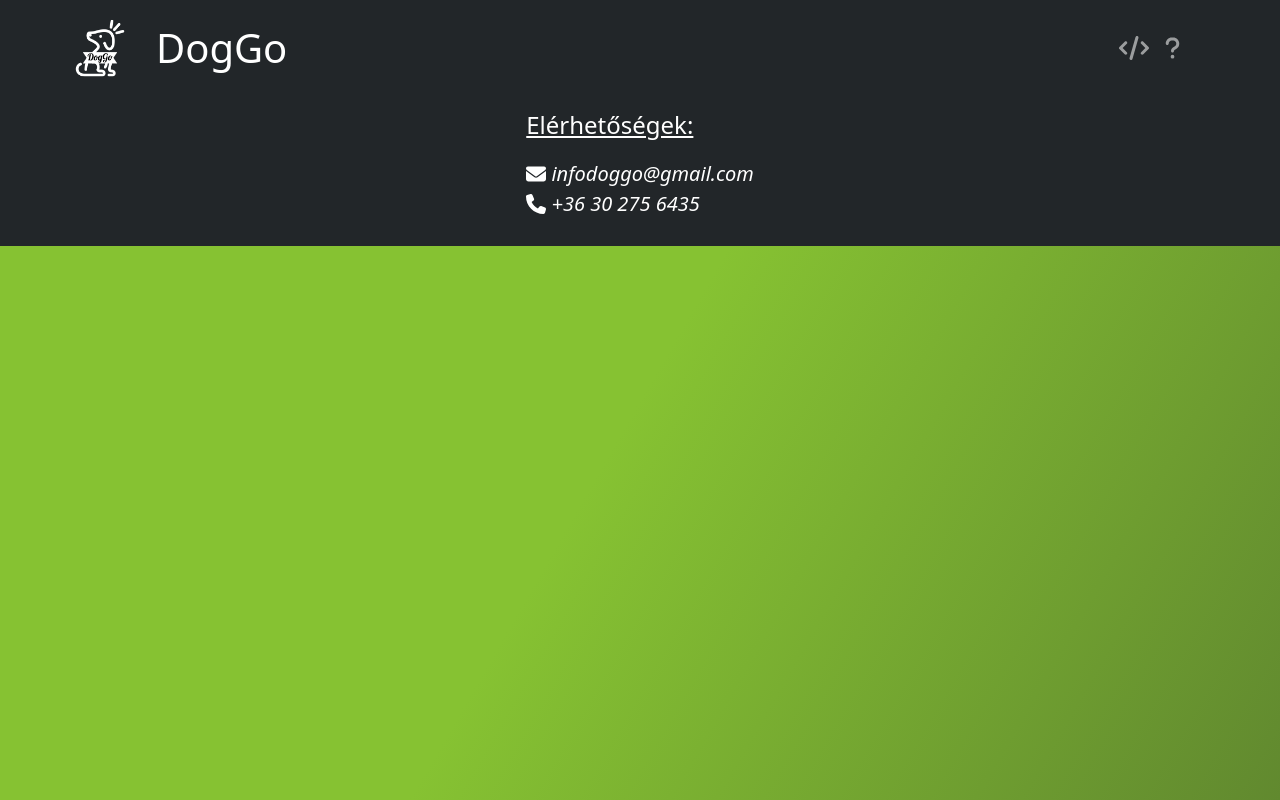
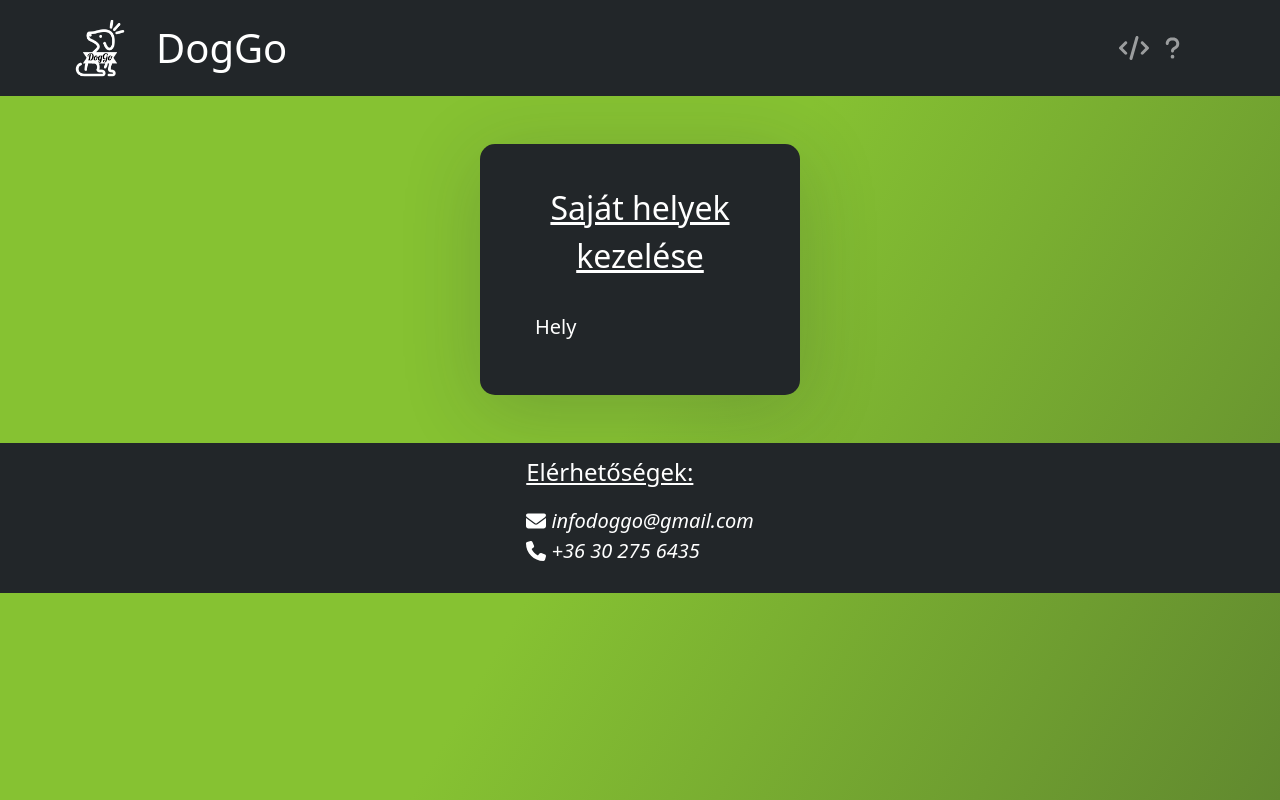
Before and after one commit to kilianmarcell/DogGo_Web, a Vue app: page /helyek in a window 1280 px wide. Built offline with nearby package versions, Linux system fonts and the light colour scheme.

Commit message:
Saját hely komponens elkezdve Rootok átírva

```diff
--- a/src/App.vue
+++ b/src/App.vue
@@ -12,7 +12,6 @@ import Header from './components/layouts/Header.vue'
 import Footer from './components/layouts/Footer.vue'
 import Text from './components/layouts/Text.vue'
 import Map from './components/parts/Map.vue'
-import List from "./components/parts/List.vue"
 
 export default {
   name: 'App',
@@ -21,8 +20,7 @@ export default {
     Header,
     Text,
     Map,
-    Footer,
-    List
+    Footer
 },
 
   data() {
--- a/src/components/layouts/Header.vue
+++ b/src/components/layouts/Header.vue
@@ -29,8 +29,9 @@
                                    <a class="nav-link dropdown-toggle" href="#" id="navbarDropdown" role="button" data-bs-toggle="dropdown" aria-expanded="false">
                                         {{ user.username }} <fa :icon="['fas', 'user']"/>
                                    </a>
-                                   <ul class="dropdown-menu" aria-labelledby="navbarDropdown">
+                                   <ul class="dropdown-menu dropdown-menu-dark" aria-labelledby="navbarDropdown">
                                         <li><router-link :to="{ name: 'UserData' }" class="dropdown-item">Adataim módosíása</router-link></li>
+                                        <li><router-link :to="{ name: 'MyLocationsPage' }" class="dropdown-item">Helyeim módosíása</router-link></li>
                                         <li><hr class="dropdown-divider"></li>
                                         <li><a @click="signOut" class="dropdown-item" href="#">Kijelentkezés</a></li>
                                    </ul>
--- a/src/components/parts/List.vue
+++ b/src/components/parts/Locations.vue
@@ -57,7 +57,7 @@
 import axios from "axios"
 
 export default {
-    name: 'List',
+    name: 'Locations',
 
     data() {
         return {
--- /dev/null
+++ b/src/components/parts/MyLocations.vue
@@ -0,0 +1,32 @@
+<template>
+     <div class="d-grid gap-3 col-3 mx-auto mt-5 mb-5 text-inner">
+        <div class="text-decoration-underline fs-2 text-center pb-3">
+            Saját helyek kezelése
+        </div>
+        <div class="container">
+            <div class="row mb-2">
+                <label class="fs-5 p-0">Hely</label>
+                <input v-if="user" type="text"
+                    class="fs-5"
+                    placeholder="Felhasználónév"
+                    :value="user.username">
+            </div>
+        </div>
+    </div>
+</template>
+
+<script>
+import { mapGetters } from 'vuex'
+
+export default {
+     name: 'UserData',
+
+     computed: {
+         ...mapGetters(['user'])
+     }
+}
+</script>
+
+<style>
+
+</style>
--- a/src/components/sites/HomePage.vue
+++ b/src/components/sites/HomePage.vue
@@ -1,13 +1,13 @@
 <template>
      <Text/>
-     <List/>
+     <Locations/>
 </template>
 
 <script>
 import { mapGetters } from 'vuex'
 import Text from '../layouts/Text.vue'
 import Map from '../parts/Map.vue'
-import List from '../parts/List.vue'
+import Locations from '../parts/Locations.vue'
 
 export default {
      name: 'HomePage',
@@ -15,7 +15,7 @@ export default {
      components: {
           Text,
           Map,
-          List
+          Locations
      },
 
      computed: {
--- a/src/components/sites/InfoPage.vue
+++ b/src/components/sites/InfoPage.vue
@@ -13,7 +13,3 @@ export default {
      }
 }
 </script>
-
-<style>
-
-</style>
--- a/src/components/sites/LoginPage.vue
+++ b/src/components/sites/LoginPage.vue
@@ -13,7 +13,3 @@ export default {
      }
 }
 </script>
-
-<style>
-
-</style>
--- /dev/null
+++ b/src/components/sites/MyLocationsPage.vue
@@ -0,0 +1,15 @@
+<template>
+     <MyLocations/>
+</template>
+
+<script>
+import MyLocations from "../parts/MyLocations.vue"
+
+export default {
+     name: 'MyLocationsPage',
+
+     components: {
+          MyLocations
+     }
+}
+</script>
--- a/src/components/sites/RegisterPage.vue
+++ b/src/components/sites/RegisterPage.vue
@@ -13,7 +13,3 @@ export default {
      }
 }
 </script>
-
-<style>
-
-</style>
--- a/src/components/sites/UserDataPage.vue
+++ b/src/components/sites/UserDataPage.vue
@@ -13,7 +13,3 @@ export default {
      }
 }
 </script>
-
-<style>
-
-</style>
--- a/src/router/index.js
+++ b/src/router/index.js
@@ -5,6 +5,7 @@ import RegisterPage from '../components/sites/RegisterPage.vue'
 import LoginPage from '../components/sites/LoginPage.vue'
 import InfoPage from '../components/sites/InfoPage.vue'
 import UserDataPage from '../components/sites/UserDataPage.vue'
+import MyLocationsPage from '../components/sites/MyLocationsPage.vue'
 
 const router = createRouter({
   history: createWebHistory(),
@@ -15,24 +16,29 @@ const router = createRouter({
       component: HomePage
     },
     {
-      path: '/register',
+      path: '/regisztracio',
       name: 'Register',
       component: RegisterPage
     },
     {
-      path: '/login',
+      path: '/bejelentkezes',
       name: 'Login',
       component: LoginPage
     },
     {
-      path: '/info',
+      path: '/doggoinformacio',
       name: 'Info',
       component: InfoPage
     },
     {
-      path: '/userdata',
+      path: '/felhasznalo',
       name: 'UserData',
       component: UserDataPage
+    },
+    {
+      path: '/helyek',
+      name: 'MyLocationsPage',
+      component: MyLocationsPage
     }
   ]
 })
```
